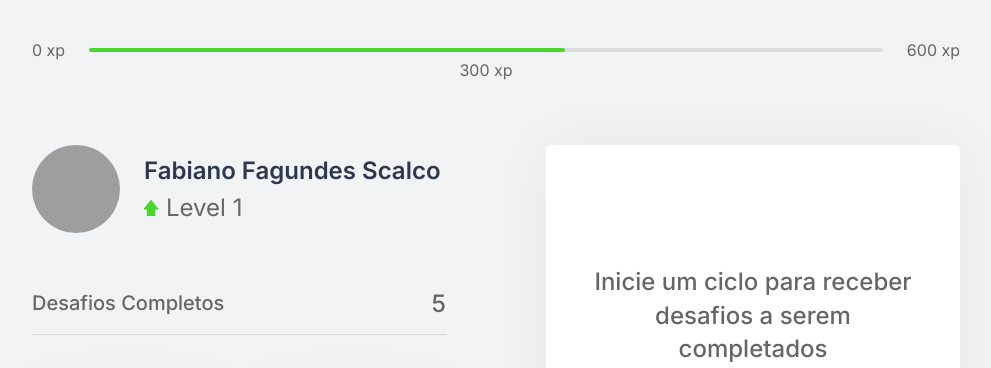
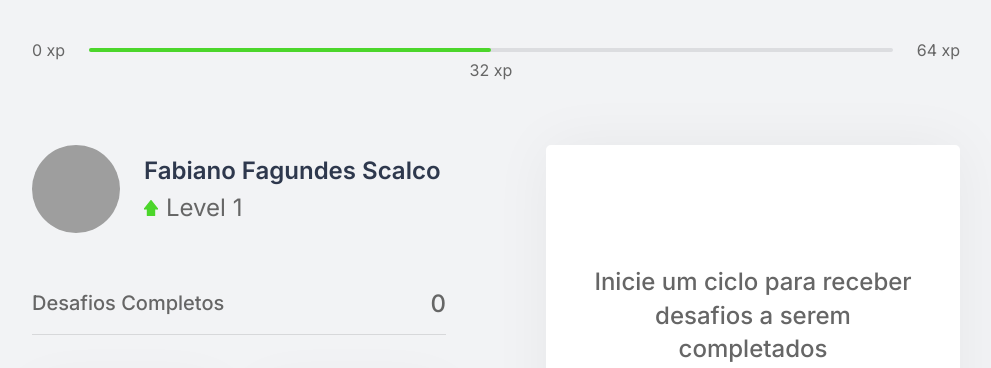
Before and after one commit to ffscalco/moveit-next, a Next.js app: page / in a window 1280 px wide. Shown: the top 368 px of the page, without its empty margins (144-1135 px from the left). Built offline with nearby package versions, Linux system fonts and the light colour scheme; grey boxes are pictures that could not be loaded.

Commit message:
Business logic

```diff
--- a/src/components/ChallengeBox.tsx
+++ b/src/components/ChallengeBox.tsx
@@ -4,7 +4,7 @@
 import styles from "../styles/componontes/ChallengeBox.module.css";
 
 export function ChallengeBox() {
-    const activeChallenge = useContext(ChallengesContext).activeChallenge;
+    const { activeChallenge, resetChallenge } = useContext(ChallengesContext);
 
     return (
         <div className={styles.challengeBoxContainer}>
@@ -22,6 +22,7 @@
                         <button
                             type="button"
                             className={styles.challengeFailedButton}
+                            onClick={resetChallenge}
                         >
                             Falhei
                         </button>
--- a/src/components/CompletedChallanges.tsx
+++ b/src/components/CompletedChallanges.tsx
@@ -1,10 +1,14 @@
+import { useContext } from "react";
+import { ChallengesContext } from "../contexts/ChallengesContext";
 import styles from "../styles/componontes/CompletedChallanges.module.css";
 
 export function CompletedChallanges() {
+    const { challengesCompleted } = useContext(ChallengesContext);
+
     return (
         <div className={styles.completedChallangesContainer}>
             <span>Desafios Completos</span>
-            <span>5</span>
+            <span>{challengesCompleted}</span>
         </div>
     );
 }
--- a/src/components/ExperienceBar.tsx
+++ b/src/components/ExperienceBar.tsx
@@ -1,14 +1,21 @@
+import { useContext } from 'react';
+import { ChallengesContext } from '../contexts/ChallengesContext';
 import styles from '../styles/componontes/ExperienceBar.module.css';
 
+
 export function ExperienceBar() {
+    const { currentExperience, experienceToNextLevel } = useContext(ChallengesContext);
+
+    const percentToNextLevel = Math.round(currentExperience * 100) / experienceToNextLevel;
+
     return (
         <header className={styles.experienceBar}>
             <span>0 xp</span>
             <div >
-                <div style={{ width: '60%' }}></div>
-                <span className={styles.currentExperience} style={{ left: '50%' }}>300 xp</span>
+                <div style={{ width: `${percentToNextLevel}%` }}></div>
+                <span className={styles.currentExperience} style={{ left: `${percentToNextLevel}%` }}>{currentExperience} xp</span>
             </div>
-            <span>600 xp</span>
+            <span>{experienceToNextLevel} xp</span>
         </header>
     );
 }
--- a/src/contexts/ChallengesContext.tsx
+++ b/src/contexts/ChallengesContext.tsx
@@ -13,6 +13,8 @@
     levelUp: () => void;
     startNewChallenge: () => void;
     activeChallenge: Challenge;
+    resetChallenge: () => void;
+    experienceToNextLevel: number;
 }
 interface ChallengesProviderProps {
     children: ReactNode;
@@ -22,9 +24,11 @@
 
 export function ChallengesProvider({ children }: ChallengesProviderProps) {
     const [level, setLevel] = useState(1);
-    const [currentExperience, setCurrentExperience] = useState(0);
+    const [currentExperience, setCurrentExperience] = useState(32);
     const [challengesCompleted, setChallengesCompleted] = useState(0);
     const [activeChallenge, setActiveChallenge] = useState(null);
+
+    const experienceToNextLevel = Math.pow((level + 1) * 4, 2)
 
     function levelUp() {
         setLevel(level + 1);
@@ -36,6 +40,10 @@
         setActiveChallenge(challenge);
     }
 
+    function resetChallenge() {
+        setActiveChallenge(null);
+    }
+
     return (
         <ChallengesContext.Provider value={{
             level,
@@ -44,6 +52,8 @@
             levelUp,
             startNewChallenge,
             activeChallenge,
+            resetChallenge,
+            experienceToNextLevel
         }}>
             {children}
         </ChallengesContext.Provider>
```
